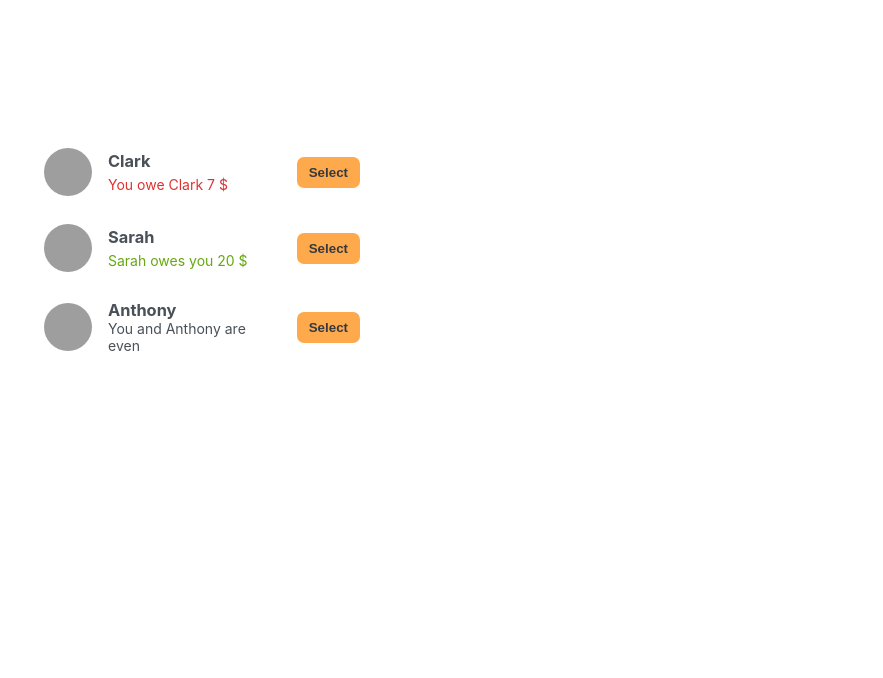
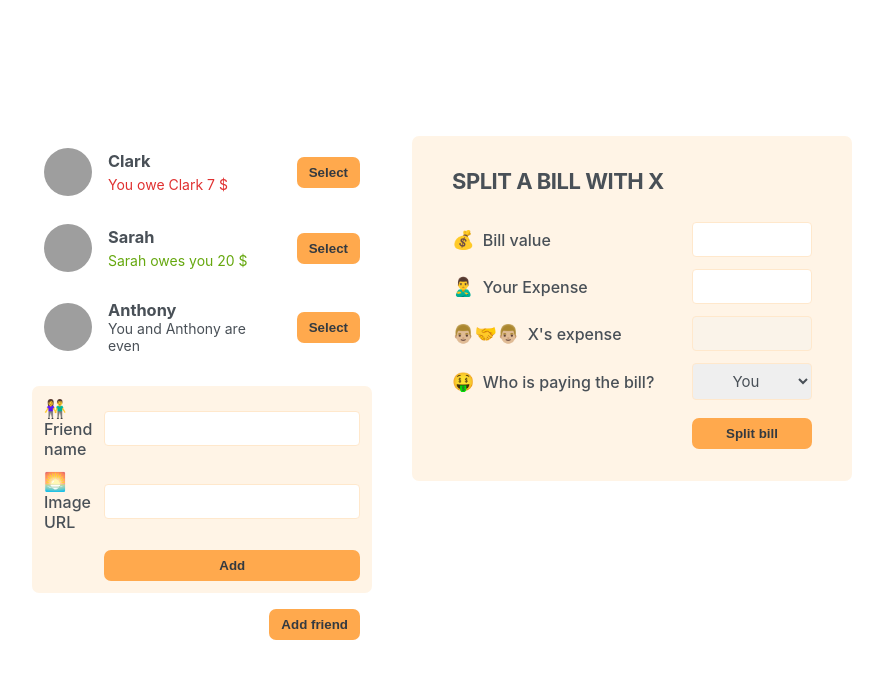
Before and after one commit to akshayv1811/eat-n-split, a React (Create React App) app: page / in a window 1280 px wide. Shown: the top 678 px of the page, without its empty margins (198-1081 px from the left). Built offline with nearby package versions, Linux system fonts and the light colour scheme; grey boxes are pictures that could not be loaded.

Commit message:
Added static part Forms

```diff
--- a/src/App.js
+++ b/src/App.js
@@ -24,7 +24,10 @@
   return <div className="app">
     <div className="sidebar">
       <FriendsList initialFriends={initialFriends} />
+      <FormAddFriend />
+      <Button>Add friend</Button>
     </div>
+    <FormSplitBill />
   </div>
 }
 
@@ -63,8 +66,56 @@
       </p>
     )}
 
-    <button className = "button">
-      Select
-    </button>
+    <Button > Select</Button>
+
   </li>
 }
+
+
+function Button({ children }) {
+  return (
+    <button className="button">
+      {children}
+    </button>
+  )
+}
+
+function FormAddFriend() {
+  return <form className="form-add-friend">
+    <label>👫 Friend name</label>
+    <input type="text" />
+
+    <label>🌅Image URL</label>
+    <input type="text" />
+
+    <Button>Add</Button>
+
+  </form>
+}
+
+
+function FormSplitBill() {
+  return <form className="form-split-bill">
+    <h2>Split a bill with X</h2>
+
+    <label>💰 Bill value</label>
+    <input type="text" />
+
+    <label>🙎‍♂️  Your Expense</label>
+    <input type="text" />
+
+    <label>👨🏼‍🤝‍👨🏼 X's expense</label>
+    <input type="text" disabled />
+
+    <label>🤑 Who is paying the bill?</label>
+    <select>
+      <option value="user">You</option>
+      <option value="friend">X</option>
+
+    </select>
+
+
+    <Button>Split bill</Button>
+
+  </form>
+}
```
